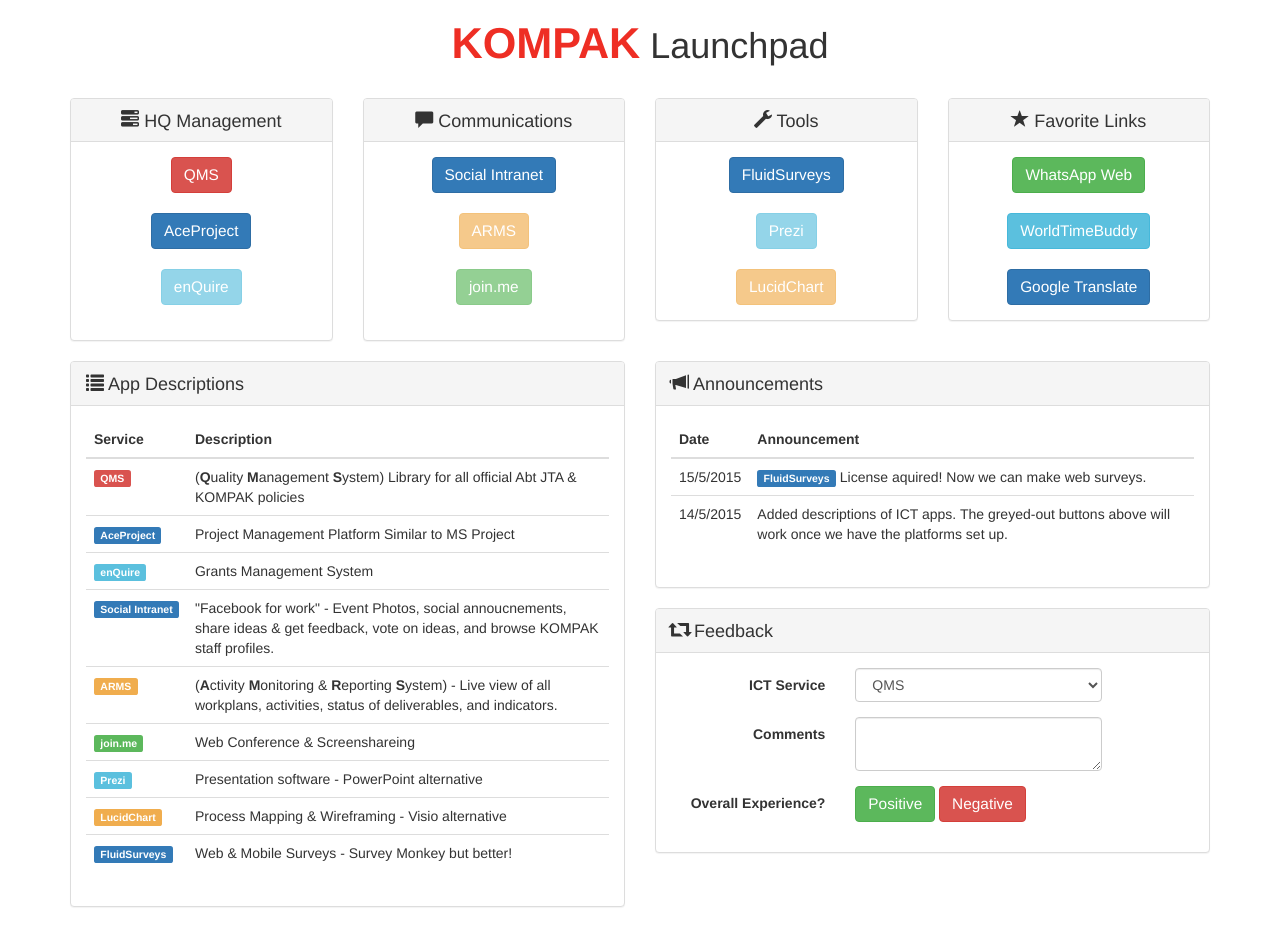
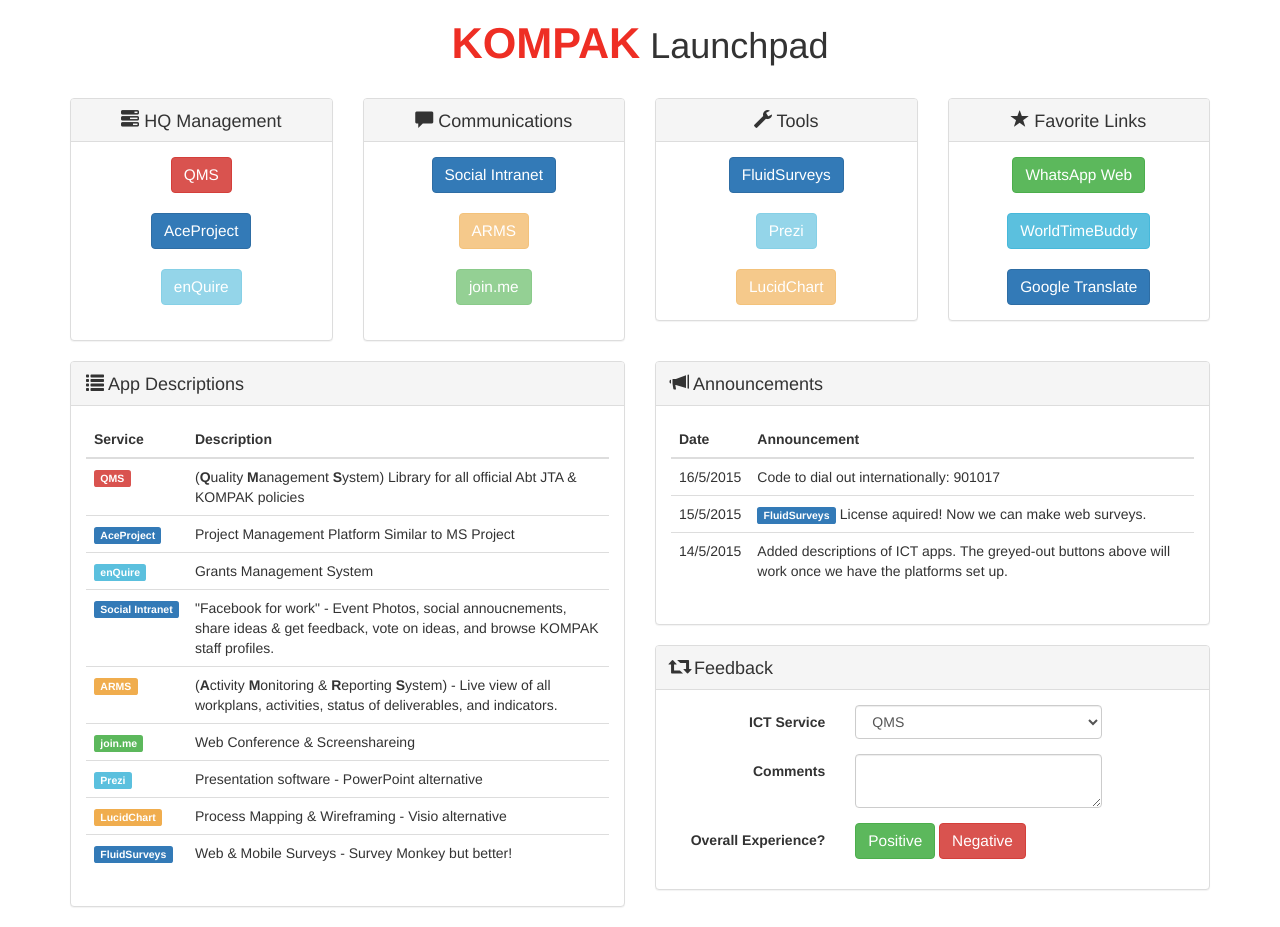
Before and after one commit to jcontini/old-jekyll-site, a Jekyll site: the page kompak/index.html, which Jekyll copies as it is, in a window 1280 px wide. Built offline with Jekyll 4.4.1, drawn with Linux system fonts in a browser that asks for light colours; nearby versions of some CDN libraries; Markdown is read by kramdown in place of the engine named in the settings; comment, search, counter and statistics services are not loaded.

```diff
--- a/kompak/index.html
+++ b/kompak/index.html
@@ -156,6 +160,10 @@
 							  	</thead>
 							  	<tbody>
 							  		<tr>
+							  			<td>16/5/2015</td>
+							  			<td>Code to dial out internationally: 901017</td>
+							  		</tr>
+							  		<tr>
 							  			<td>15/5/2015</td>
 							  			<td><span class="label label-primary">FluidSurveys</span> License aquired! Now we can make web surveys.</td>
 							  		</tr>
```
Also changed, not shown: other parts of kompak/index.html (+4 -0 lines).
